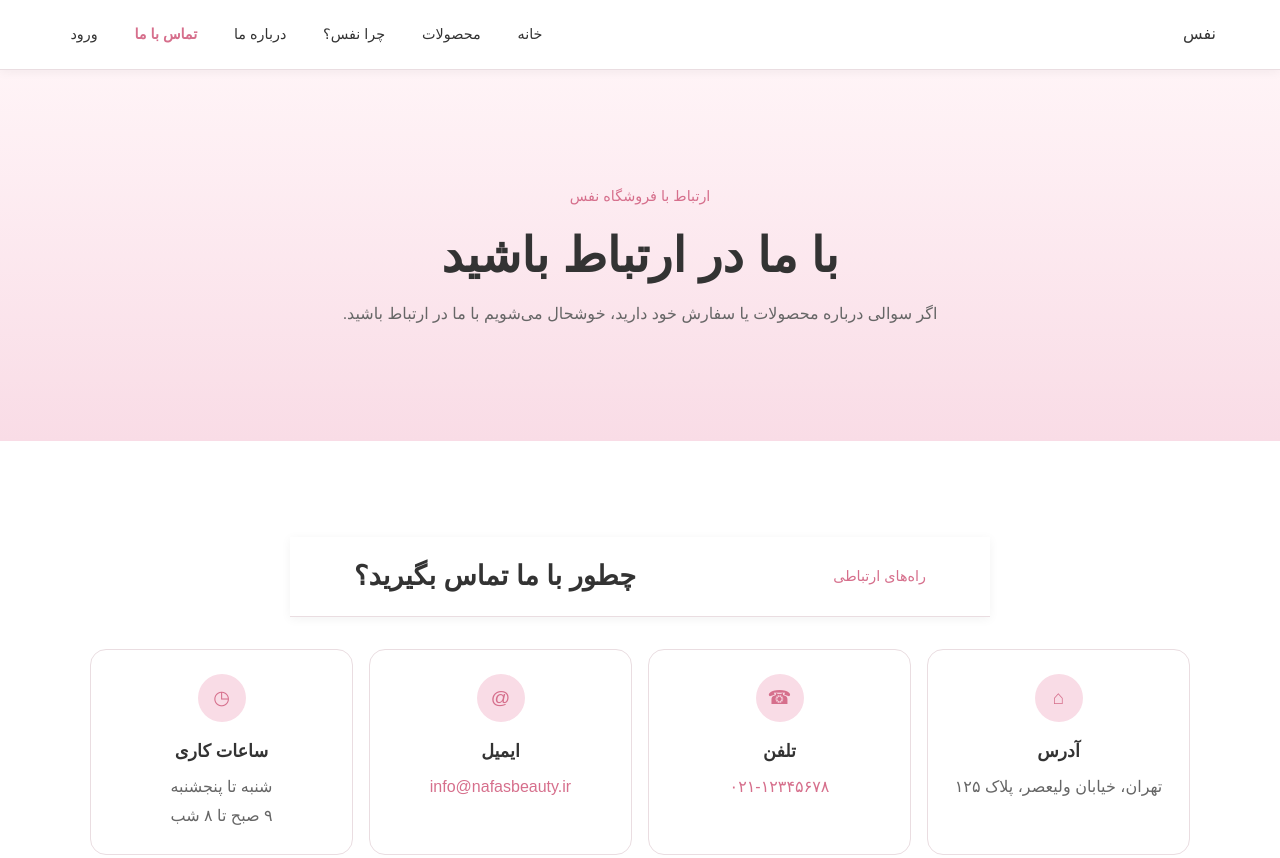
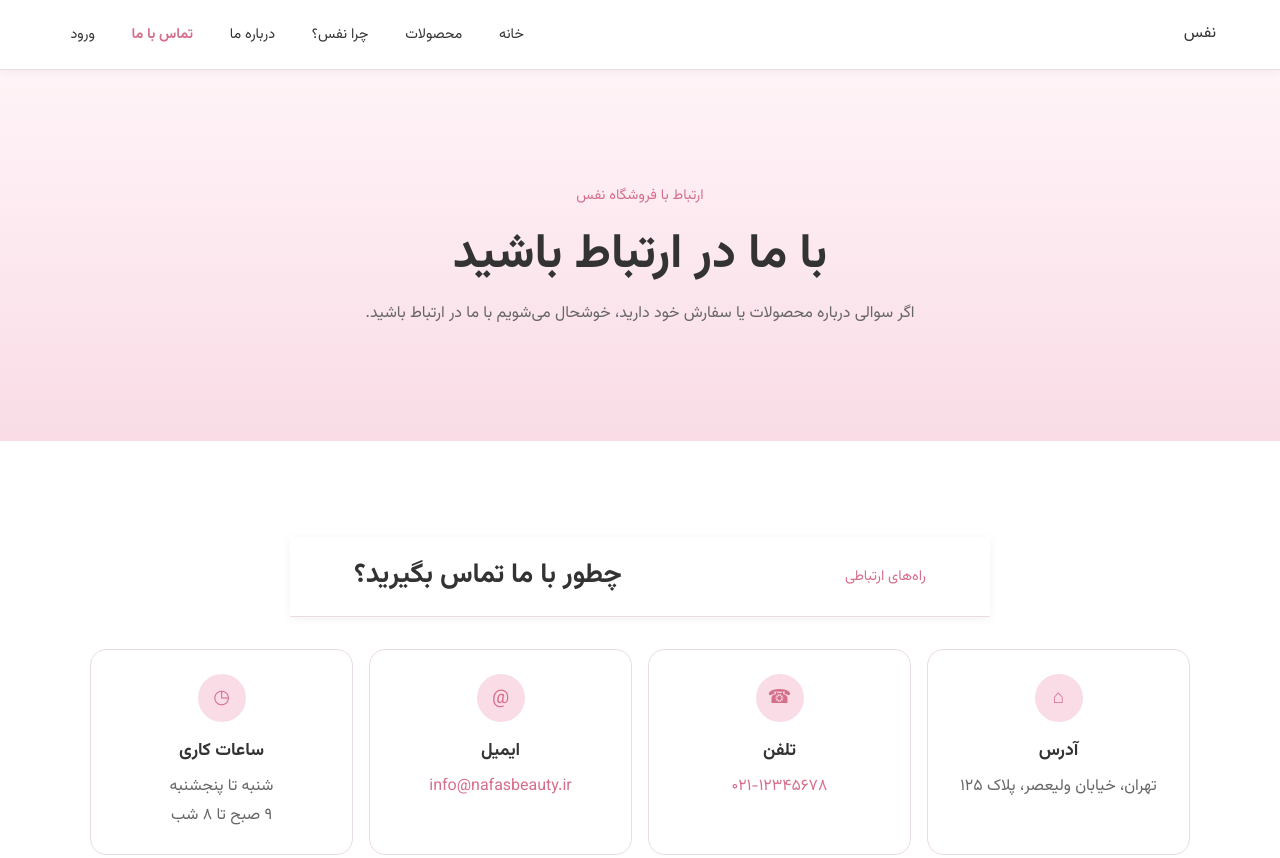
Before and after one commit to MahshadAliyari/CSS-project, a plain HTML site: page contact.html in a window 1280 px wide. Shown: the top 858 px of the page. Drawn offline with Linux system fonts and the light colour scheme.

Commit message:
add persian font

```diff
--- a/contact.html
+++ b/contact.html
@@ -5,6 +5,9 @@
         <meta name="viewport" content="width=device-width , initial-scale=1.0">
         <meta name="description"
         content="تماس با فروشگاه نفس و خدمات فروش محصولات آرایشی و بهداشتی">
+        <link rel="preconnect" href="https://fonts.googleapis.com">
+<link rel="preconnect" href="https://fonts.gstatic.com" crossorigin>
+<link href="https://fonts.googleapis.com/css2?family=Vazirmatn:wght@400;500;700&display=swap" rel="stylesheet">
         <title>تماس با ما | فروشگاه نفس</title>
 
     <link rel="stylesheet" href="css/base.css">
--- a/css/base.css
+++ b/css/base.css
@@ -76,7 +76,7 @@
 
   direction: rtl;
 
-  font-family: Arial, sans-serif;
+  font-family:  'Vazirmatn' , Arial, sans-serif;
 
   background-color: var(--background);
   color: var(--dark);
```
Also changed, not shown: about.html (+3 -0 lines), index.html (+3 -0 lines), landingpage.html (+3 -0 lines), login.html (+3 -0 lines), products.html (+3 -0 lines).
